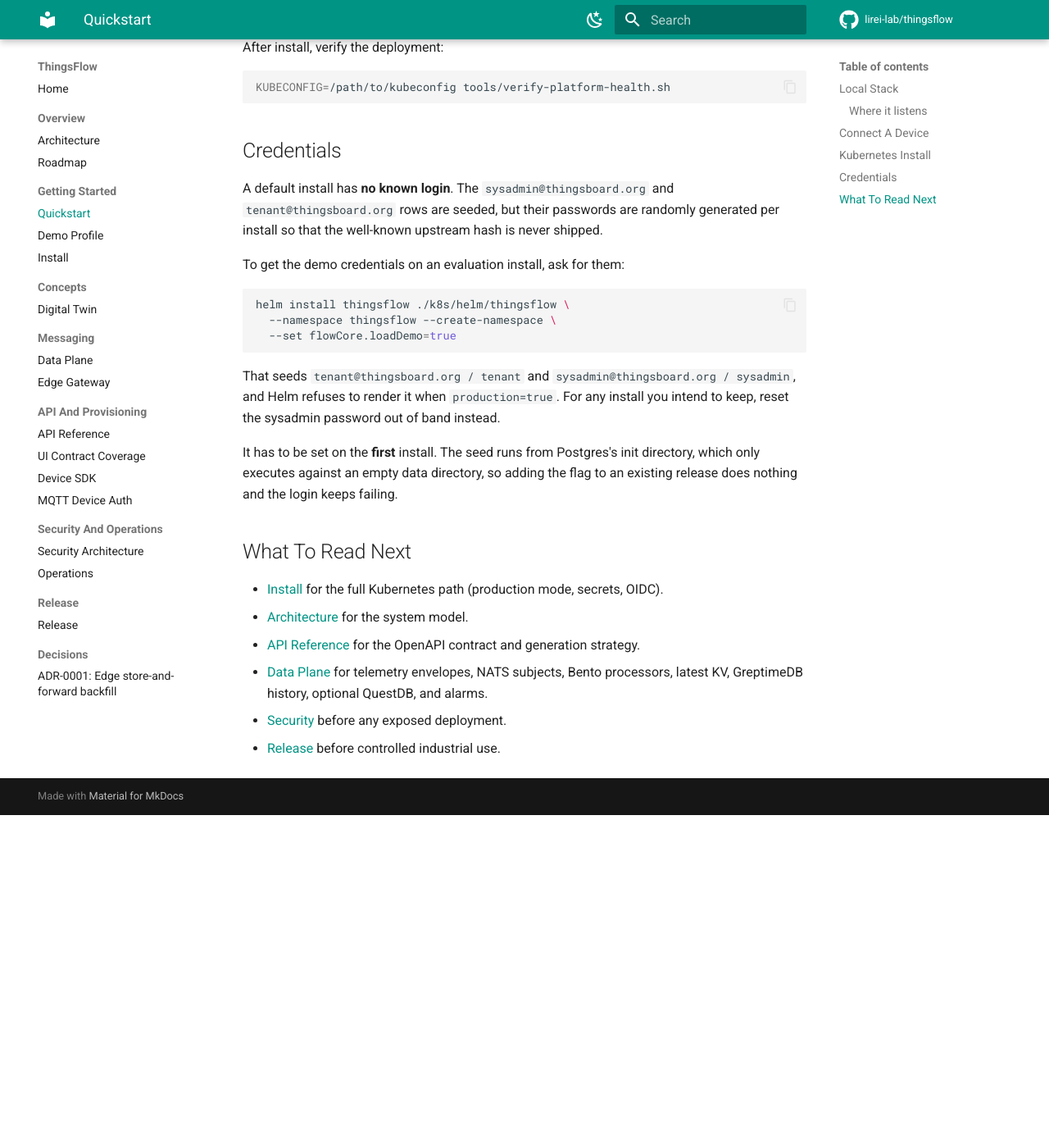
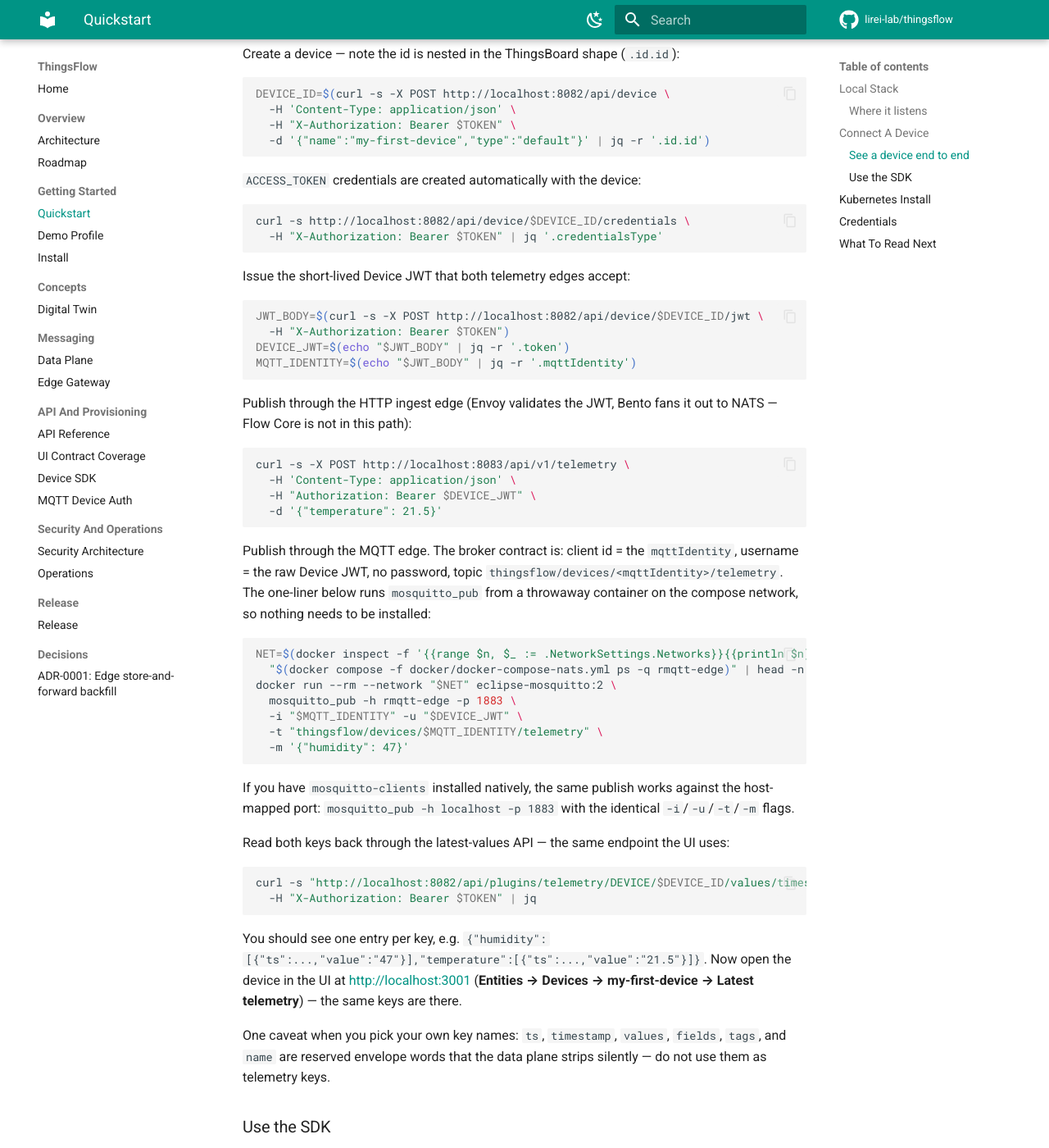
Before and after one commit to lirei-lab/thingsflow, an MkDocs documentation site: the page built from docs/GETTING_STARTED.md, in a window 1280 px wide and 1400 px high, scrolled down 1836 px. Shown: the whole window at 82% size. Built offline with MkDocs 1.6.1 and Material for MkDocs 9.7.7, drawn with Linux system fonts in a browser that asks for light colours; comment, search, counter and statistics services are not loaded; before the commit the page ends 2830 px from its top, so only the background shows below that; some of the changed text lies outside the part shown.

Commit message:
docs(legion): execute plan 03-01 — quickstart reaches the dashboard, live-verified
Phase 3: Quickstart & Examples
Wave: 1
Requirements: R3

The documented quickstart never reached the dashboard: tb-web-ui was absent
from the README service subset and from GETTING_STARTED's port table. Both
now include the UI (:3001) with the login step, and GETTING_STARTED gains a
copy-paste 'See a device end to end' walkthrough — the human form of the
CI-proven fresh-install smoke contract, every command executed live before
being written (device create, device JWT, HTTP edge, dockerized MQTT publish,
read-back identical via :8082 and the UI proxy).

Co-Authored-By: Claude Fable 5 <noreply@anthropic.com>

````diff
--- a/docs/GETTING_STARTED.md
+++ b/docs/GETTING_STARTED.md
@@ -10,7 +10,7 @@ Start the local compose stack:
 docker compose -f docker/docker-compose-nats.yml up -d \
   postgres greptimedb nats nats-bootstrap flow-core rmqtt-edge \
   http-ingest-bento http-ingest nats-latest-kv nats-greptimedb \
-  nats-alarms alarm-materializer
+  nats-alarms alarm-materializer tb-web-ui
 ```
 
 Run the local smoke gate:
@@ -25,6 +25,7 @@ The compose file remaps the host ports, so they are not the in-container ones:
 
 | Service | Host | Purpose |
 |---|---|---|
+| ThingsBoard UI adapter | `localhost:3001` | Dashboards / device latest values |
 | Flow Core | `localhost:8082` | Control-plane and ThingsBoard-compatible REST/WS |
 | `http-ingest` | `localhost:8083` | Device HTTP telemetry (`POST /api/v1/telemetry`) |
 | RMQTT | `localhost:1883` | Device MQTT telemetry |
@@ -44,6 +45,11 @@ curl -s -o /dev/null -w '%{http_code}\n' -X POST localhost:8082/api/auth/login \
 default Kubernetes install, the compose stack always mounts the demo-password
 seed, so this login works out of the box.
 
+The UI is at <http://localhost:3001> (it starts after Flow Core, so give it a
+few seconds). Log in as `tenant@thingsboard.org` / `tenant` to reach the
+ThingsBoard tenant UI — **Devices** and **Dashboards** show what you create in
+the walkthrough below.
+
 The local stack is meant for development and compatibility checks. It includes
 Flow Core for control-plane APIs, the data plane for native MQTT telemetry
 ingress, storage, and the optional UI adapter surface used by the project
@@ -53,6 +59,95 @@ GreptimeDB, NATS KV, and alarm intents without the UI or Flow Core in the
 ingest path.
 
 ## Connect A Device
+
+### See a device end to end
+
+This is the whole loop — create a device, publish telemetry through both real
+edges, and read it back — as copy-paste shell. It needs only `curl`, `jq`, and
+`docker` (already required for the stack) and mirrors the fresh-install smoke
+gate that CI runs.
+
+Log in as the demo tenant and keep the API token:
+
+```bash
+TOKEN=$(curl -s -X POST http://localhost:8082/api/auth/login \
+  -H 'Content-Type: application/json' \
+  -d '{"username":"tenant@thingsboard.org","password":"tenant"}' | jq -r '.token')
+```
+
+Create a device — note the id is nested in the ThingsBoard shape (`.id.id`):
+
+```bash
+DEVICE_ID=$(curl -s -X POST http://localhost:8082/api/device \
+  -H 'Content-Type: application/json' \
+  -H "X-Authorization: Bearer $TOKEN" \
+  -d '{"name":"my-first-device","type":"default"}' | jq -r '.id.id')
+```
+
+`ACCESS_TOKEN` credentials are created automatically with the device:
+
+```bash
+curl -s http://localhost:8082/api/device/$DEVICE_ID/credentials \
+  -H "X-Authorization: Bearer $TOKEN" | jq '.credentialsType'
+```
+
+Issue the short-lived Device JWT that both telemetry edges accept:
+
+```bash
+JWT_BODY=$(curl -s -X POST http://localhost:8082/api/device/$DEVICE_ID/jwt \
+  -H "X-Authorization: Bearer $TOKEN")
+DEVICE_JWT=$(echo "$JWT_BODY" | jq -r '.token')
+MQTT_IDENTITY=$(echo "$JWT_BODY" | jq -r '.mqttIdentity')
+```
+
+Publish through the HTTP ingest edge (Envoy validates the JWT, Bento fans it
+out to NATS — Flow Core is not in this path):
+
+```bash
+curl -s -X POST http://localhost:8083/api/v1/telemetry \
+  -H 'Content-Type: application/json' \
+  -H "Authorization: Bearer $DEVICE_JWT" \
+  -d '{"temperature": 21.5}'
+```
+
+Publish through the MQTT edge. The broker contract is: client id = the
+`mqttIdentity`, username = the raw Device JWT, no password, topic
+`thingsflow/devices/<mqttIdentity>/telemetry`. The one-liner below runs
+`mosquitto_pub` from a throwaway container on the compose network, so nothing
+needs to be installed:
+
+```bash
+NET=$(docker inspect -f '{{range $n, $_ := .NetworkSettings.Networks}}{{println $n}}{{end}}' \
+  "$(docker compose -f docker/docker-compose-nats.yml ps -q rmqtt-edge)" | head -n 1)
+docker run --rm --network "$NET" eclipse-mosquitto:2 \
+  mosquitto_pub -h rmqtt-edge -p 1883 \
+  -i "$MQTT_IDENTITY" -u "$DEVICE_JWT" \
+  -t "thingsflow/devices/$MQTT_IDENTITY/telemetry" \
+  -m '{"humidity": 47}'
+```
+
+If you have `mosquitto-clients` installed natively, the same publish works
+against the host-mapped port: `mosquitto_pub -h localhost -p 1883` with the
+identical `-i`/`-u`/`-t`/`-m` flags.
+
+Read both keys back through the latest-values API — the same endpoint the UI
+uses:
+
+```bash
+curl -s "http://localhost:8082/api/plugins/telemetry/DEVICE/$DEVICE_ID/values/timeseries?keys=temperature,humidity" \
+  -H "X-Authorization: Bearer $TOKEN" | jq
+```
+
+You should see one entry per key, e.g.
+`{"humidity":[{"ts":...,"value":"47"}],"temperature":[{"ts":...,"value":"21.5"}]}`.
+Now open the device in the UI at <http://localhost:3001> (**Entities →
+Devices → my-first-device → Latest telemetry**) — the same keys are there.
+
+One caveat when you pick your own key names: `ts`, `timestamp`, `values`,
+`fields`, `tags`, and `name` are reserved envelope words that the data plane
+strips silently — do not use them as telemetry keys.
+
+### Use the SDK
 
 For Python devices, gateways, or factory scripts, use the SDK in `sdk/python`:
 
````
Also changed, not shown: README.md (+8 -1 lines).
